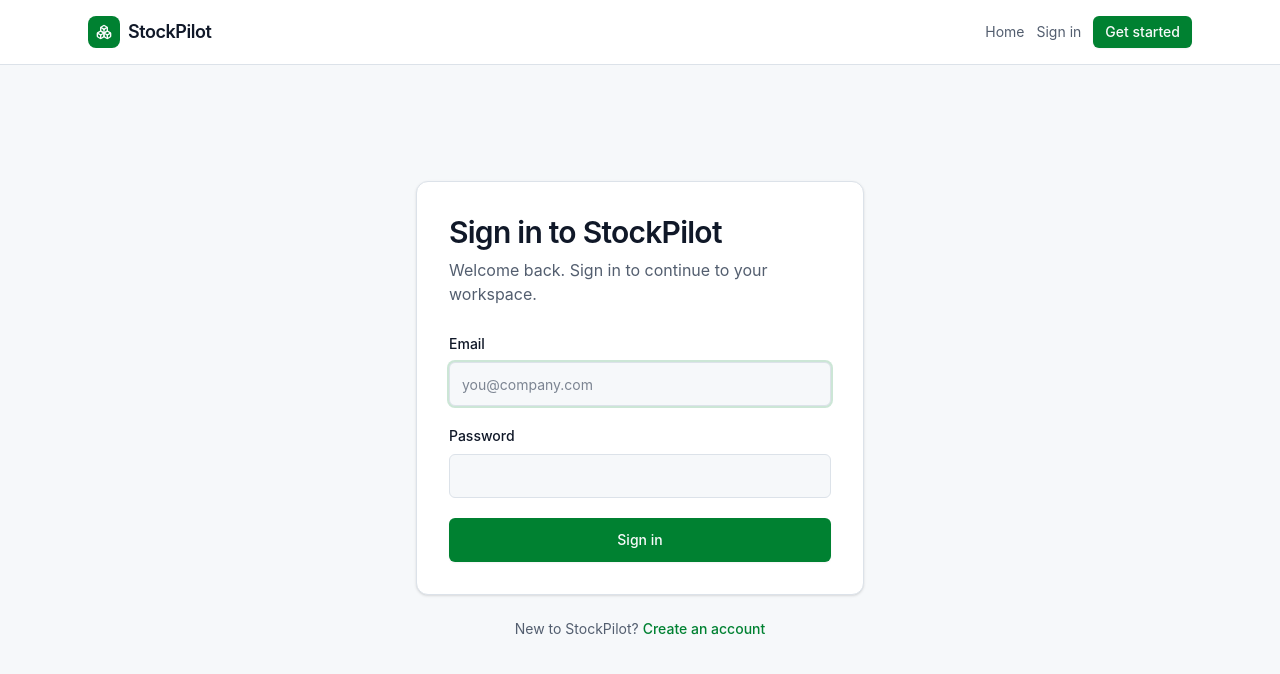
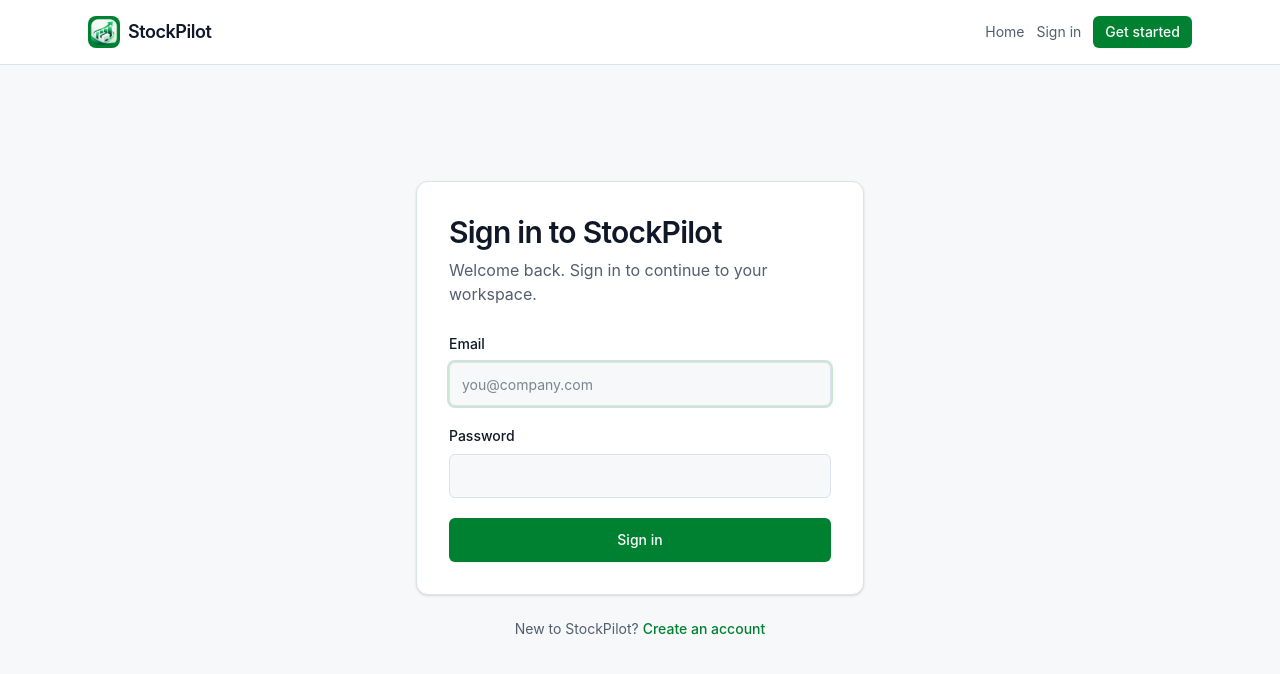
Before and after one commit to ksom316/StockPilot, a React (Vite) app: page /login in a window 1280 px wide. Shown: the top 674 px of the page. Built offline with nearby package versions, Linux system fonts and the light colour scheme; no server answers.

Commit message:
feat: integrate StockPilot brand icon

```diff
--- a/index.html
+++ b/index.html
@@ -4,6 +4,7 @@
     <meta charset="UTF-8" />
     <meta name="viewport" content="width=device-width, initial-scale=1.0" />
     <meta name="description" content="StockPilot inventory and business intelligence platform" />
+    <link rel="icon" type="image/png" href="/stockpilot-icon.png" />
     <title>StockPilot</title>
   </head>
   <body>
--- a/src/components/auth/auth-card.tsx
+++ b/src/components/auth/auth-card.tsx
@@ -1,6 +1,7 @@
-import { Boxes } from "lucide-react"
 import type { PropsWithChildren, ReactNode } from "react"
 import { Link } from "react-router-dom"
+
+import { BrandMark } from "@/components/brand/brand-mark"
 
 interface AuthCardProps extends PropsWithChildren {
   title: string
@@ -14,7 +15,7 @@
       <div className="mb-7 text-center">
         <Link className="inline-flex items-center gap-2 font-semibold tracking-tight sm:hidden" to="/">
           <span className="flex size-9 items-center justify-center rounded-lg bg-primary text-primary-foreground">
-            <Boxes aria-hidden="true" className="size-5" />
+            <BrandMark className="size-7 rounded-md" decorative />
           </span>
           StockPilot
         </Link>
--- /dev/null
+++ b/src/components/brand/brand-mark.tsx
@@ -0,0 +1,19 @@
+interface BrandMarkProps {
+  alt?: string
+  className?: string
+  decorative?: boolean
+}
+
+export function BrandMark({ alt = "StockPilot", className, decorative = false }: BrandMarkProps) {
+  return (
+    <img
+      alt={decorative ? "" : alt}
+      aria-hidden={decorative ? true : undefined}
+      className={className}
+      decoding="async"
+      height="32"
+      src="/stockpilot-icon.png"
+      width="32"
+    />
+  )
+}
--- a/src/components/layout/app-shell.tsx
+++ b/src/components/layout/app-shell.tsx
@@ -1,8 +1,9 @@
-import { Bell, Boxes, Menu, PanelLeftClose, PanelLeftOpen } from "lucide-react"
+import { Bell, Menu, PanelLeftClose, PanelLeftOpen } from "lucide-react"
 import { useMemo, useState } from "react"
 import { Link, NavLink, Outlet, useNavigate } from "react-router-dom"
 
 import { AccountMenu } from "@/components/layout/account-menu"
+import { BrandMark } from "@/components/brand/brand-mark"
 import { buildNavGroups } from "@/components/layout/nav-config"
 import { NavList } from "@/components/layout/nav-list"
 import { MobileNavDrawer } from "@/components/layout/mobile-nav-drawer"
@@ -51,7 +52,7 @@
           <div className="mx-auto flex h-16 max-w-6xl items-center justify-between px-4 sm:px-6">
             <Link className="flex items-center gap-2 text-lg font-semibold tracking-tight" to={session ? "/dashboard" : "/"}>
               <span className="flex size-8 items-center justify-center rounded-lg bg-primary text-primary-foreground">
-                <Boxes aria-hidden="true" className="size-4" />
+                <BrandMark className="size-7 rounded-md" decorative />
               </span>
               <span className="hidden sm:inline">StockPilot</span>
             </Link>
@@ -94,7 +95,7 @@
         <div className={`flex h-16 items-center gap-2.5 border-b border-sidebar-border px-4 ${collapsed ? "justify-center px-0" : ""}`}>
           <div className="flex min-w-0 items-center gap-2.5">
             <span className="flex size-8 shrink-0 items-center justify-center rounded-md bg-sidebar-primary text-sidebar-primary-foreground">
-              <Boxes aria-hidden="true" className="size-4" />
+              <BrandMark className="size-7 rounded-md" decorative />
             </span>
             {!collapsed && (
               <span className="min-w-0">
--- a/src/components/layout/mobile-nav-drawer.tsx
+++ b/src/components/layout/mobile-nav-drawer.tsx
@@ -2,6 +2,7 @@
 import { useEffect, useLayoutEffect, useRef, useState } from "react"
 
 import type { NavGroup } from "@/components/layout/nav-config"
+import { BrandMark } from "@/components/brand/brand-mark"
 import { NavList } from "@/components/layout/nav-list"
 import { Button } from "@/components/ui/button"
 import { cn } from "@/lib/utils"
@@ -114,9 +115,12 @@
         tabIndex={-1}
       >
         <div className="flex items-center justify-between border-b border-sidebar-border px-4 py-4">
-          <div className="min-w-0">
-            <p className="text-sm font-semibold tracking-tight text-sidebar-accent-foreground">StockPilot</p>
-            <p className="truncate text-xs text-sidebar-muted-foreground" title={businessName}>{businessName}</p>
+          <div className="flex min-w-0 items-center gap-2">
+            <BrandMark className="size-8 shrink-0 rounded-md" decorative />
+            <div className="min-w-0">
+              <p className="text-sm font-semibold tracking-tight text-sidebar-accent-foreground">StockPilot</p>
+              <p className="truncate text-xs text-sidebar-muted-foreground" title={businessName}>{businessName}</p>
+            </div>
           </div>
           <Button aria-label="Close navigation menu" className="shrink-0 text-sidebar-foreground hover:bg-sidebar-accent hover:text-sidebar-accent-foreground" onClick={onClose} size="icon" variant="ghost">
             <X aria-hidden="true" className="size-4" />
```
Also changed, not shown: src/pages/home-page.tsx (+2 -1 lines), public/stockpilot-icon.png (added).
